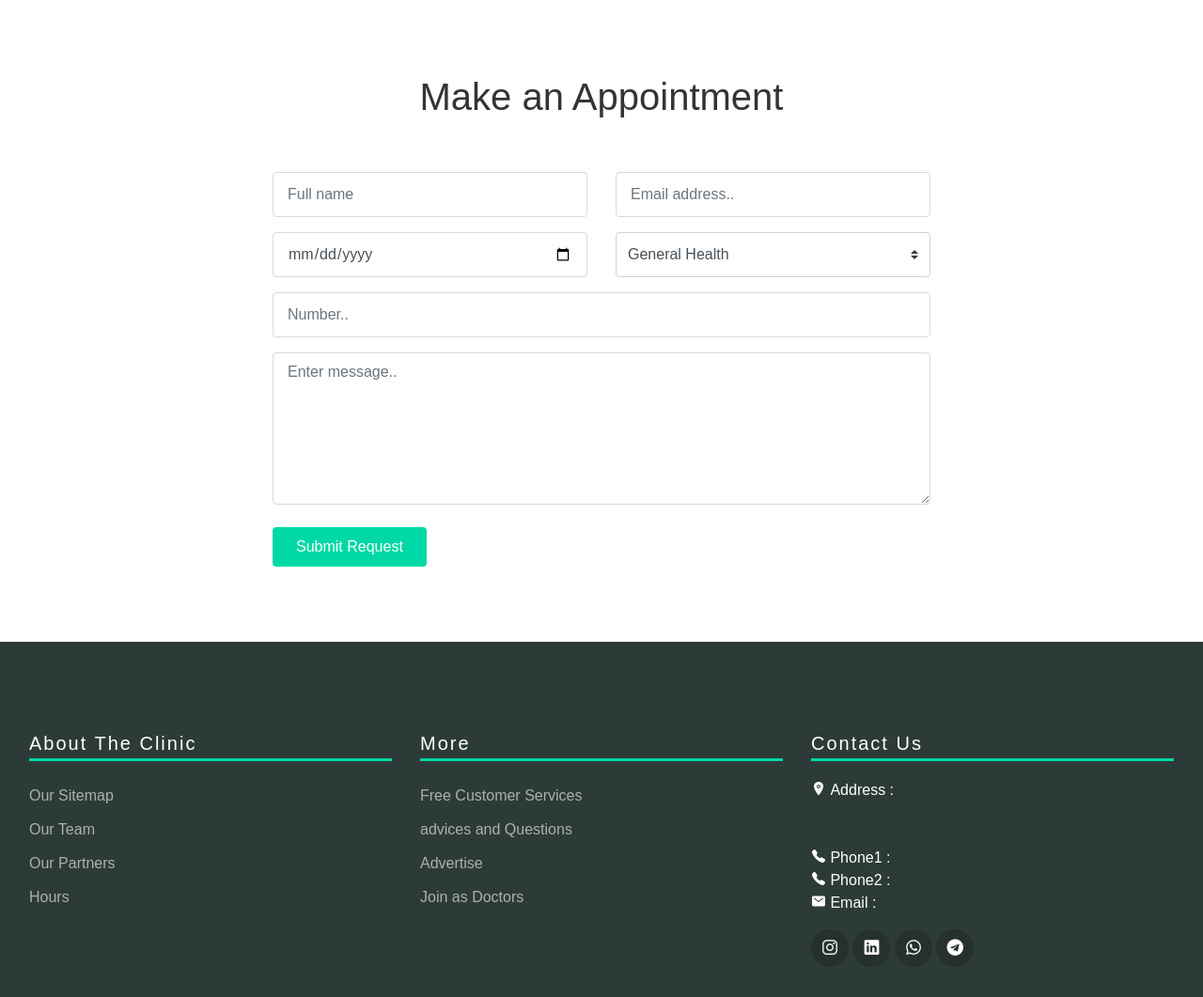
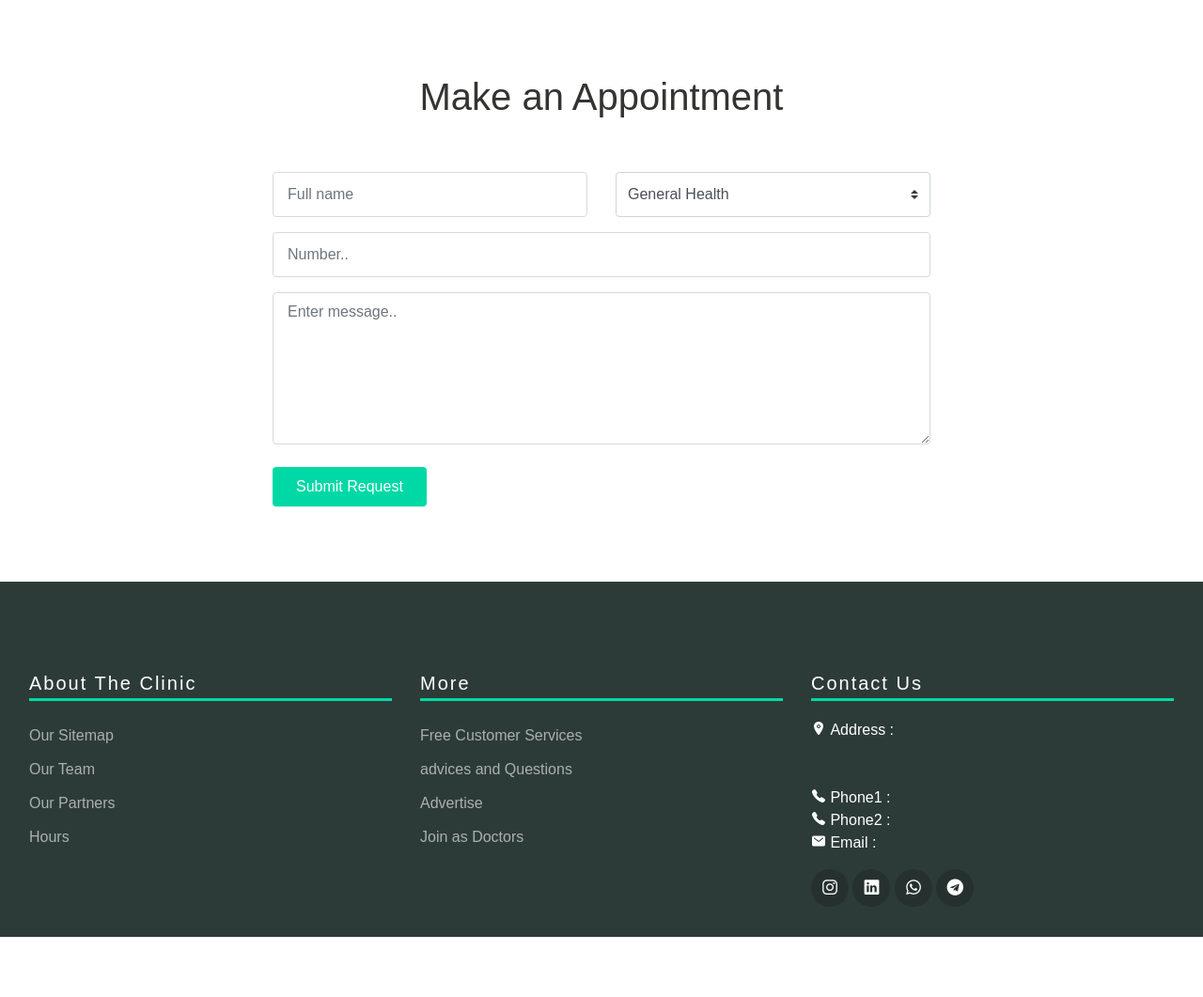
Before and after one commit to aminpour-ds/yashadent, a Django app: template yasha/templates/yasha-en/doctors.html in a window 1280 px wide. Shown: the part 568-1629 px from the top of the page at 94% size. After the commit the page ends 1565 px from the top, so only its background shows below. Run offline with Django 4.2, Linux system fonts and the light colour scheme; the template is opened without the code that fills it, so the values that code supplies are empty; some libraries are stand-ins or nearby versions; some web fonts are replaced.

Commit message:
calling js files ecording to seprated functions place for each html pages in previose commit

```diff
--- a/yasha/templates/yasha-en/doctors.html
+++ b/yasha/templates/yasha-en/doctors.html
@@ -76,56 +76,22 @@
     </div> <!-- .container -->
   </div> <!-- .page-section -->
 
-  <div class="page-section">
-    <div class="container">
-      <h1 class="text-center wow fadeInUp">Make an Appointment</h1>
 
-      <form class="main-form">
-        <div class="row mt-5 ">
-          <div class="col-12 col-sm-6 py-2 wow fadeInLeft">
-            <input type="text" class="form-control" placeholder="Full name">
-          </div>
-          <div class="col-12 col-sm-6 py-2 wow fadeInRight">
-            <input type="text" class="form-control" placeholder="Email address..">
-          </div>
-          <div class="col-12 col-sm-6 py-2 wow fadeInLeft" data-wow-delay="300ms">
-            <input type="date" class="form-control">
-          </div>
-          <div class="col-12 col-sm-6 py-2 wow fadeInRight" data-wow-delay="300ms">
-            <select name="departement" id="departement" class="custom-select">
-              <option value="general">General Health</option>
-              <option value="cardiology">Cardiology</option>
-              <option value="dental">Dental</option>
-              <option value="neurology">Neurology</option>
-              <option value="orthopaedics">Orthopaedics</option>
-            </select>
-          </div>
-          <div class="col-12 py-2 wow fadeInUp" data-wow-delay="300ms">
-            <input type="text" class="form-control" placeholder="Number..">
-          </div>
-          <div class="col-12 py-2 wow fadeInUp" data-wow-delay="300ms">
-            <textarea name="message" id="message" class="form-control" rows="6" placeholder="Enter message.."></textarea>
-          </div>
-        </div>
+  <div class="page-section" id="site-appointment">
+  </div> <!-- .page-section -->
 
-        <button type="submit" class="btn btn-primary mt-3 wow zoomIn">Submit Request</button>
-      </form>
-    </div> <!-- .container -->
-  </div> <!-- .page-section -->
 
   <footer class="page-footer" id="site-footer">
   </footer>
 
 
-
-  <!-- <input type="hidden" id="STATICFILES-DIRS" name="DIRS" value={{STATICFILES_DIRS}}> -->
-  <!-- <script type="text/javascript">var DJANGO_STATIC_URL = '{{ STATICFILES_DIRS }}';</script> -->
-<script src="{% static 'yasha/js/showdata.js' %}"></script>
-<script src="{% static 'yasha/js/jquery-3.5.1.min.js' %}"></script>
-<script src="{% static 'yasha/js/bootstrap.bundle.min.js' %}"></script>
-<script src="{% static 'yasha/vendor/owl-carousel/js/owl.carousel.min.js' %}"></script>
-<script src="{% static 'yasha/vendor/wow/wow.min.js' %}"></script>
-<script src="{% static 'yasha/js/theme.js' %}"></script>
+  <script src="{% static 'yasha/js/jquery-3.5.1.min.js' %}"></script>
+  <script src="{% static 'yasha/js/bootstrap.bundle.min.js' %}"></script>
+  <script src="{% static 'yasha/vendor/owl-carousel/js/owl.carousel.min.js' %}"></script>
+  <script src="{% static 'yasha/vendor/wow/wow.min.js' %}"></script>
+  <script src="{% static 'yasha/js/theme.js' %}"></script>
+  <script src="{% static 'yasha/js/showdata.js' %}"></script>
+  <script src="{% static 'yasha/js/appointment.js' %}"></script>
 
 </body>
 </html>
--- a/yasha/templates/yasha-en/index.html
+++ b/yasha/templates/yasha-en/index.html
@@ -165,12 +165,13 @@
   </footer>
 
 
-  <script src="{% static 'yasha/js/showdata.js' %}"></script>
   <script src="{% static 'yasha/js/jquery-3.5.1.min.js' %}"></script>
   <script src="{% static 'yasha/js/bootstrap.bundle.min.js' %}"></script>
   <script src="{% static 'yasha/vendor/owl-carousel/js/owl.carousel.min.js' %}"></script>
   <script src="{% static 'yasha/vendor/wow/wow.min.js' %}"></script>
   <script src="{% static 'yasha/js/theme.js' %}"></script>
+  <script src="{% static 'yasha/js/showdata.js' %}"></script>
+  <script src="{% static 'yasha/js/service.js' %}"></script>
 
 </body>
 </html>
```
Also changed, not shown: yasha/templates/yasha-en/appointment.html (+8 -36 lines).
